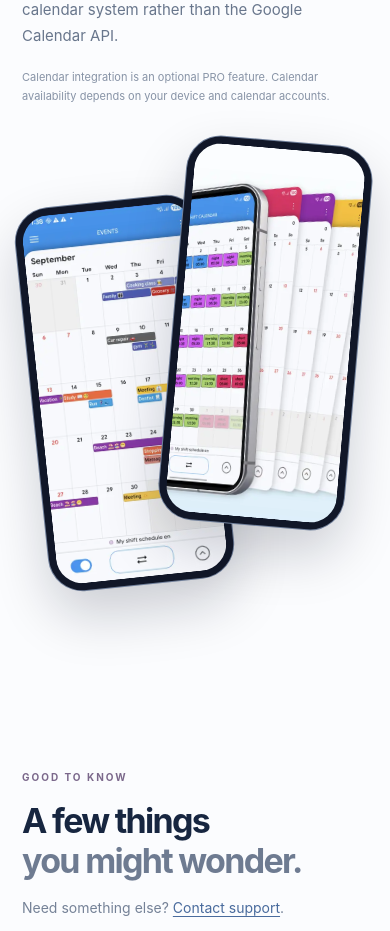
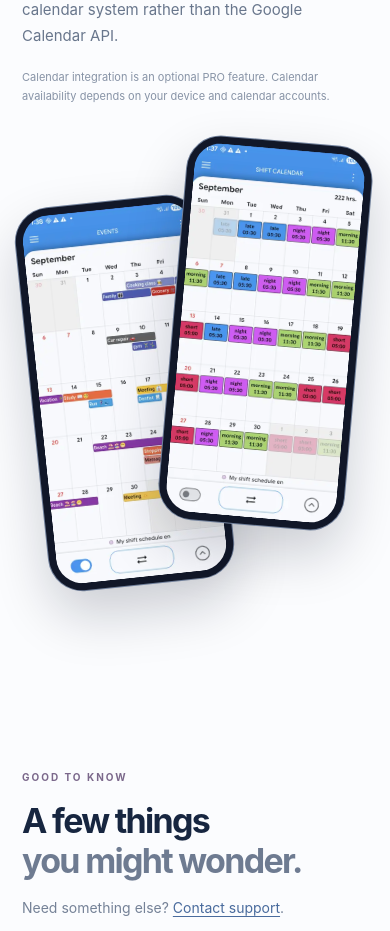
Before and after one commit to NaoKreuzeder/megashift-welcome, a Next.js app: page / in a window 390 px wide. Shown: the part 5900-6831 px from the top of the page. Built offline with nearby package versions, Linux system fonts and the light colour scheme.

Commit message:
Refine appointments phone composition

```diff
--- a/pages/index.js
+++ b/pages/index.js
@@ -57,7 +57,7 @@ export default function Home() {
 
       <section className={styles.calendarSection}>
         <div className={styles.calendarCopy}><p className={styles.sectionKicker}>04 / WORK MEETS LIFE</p><h2>Your appointments.<br /><span>Alongside your shifts.</span></h2><p>With permission, Megashift can show appointments from calendars available through Android or iOS. The integration uses your device calendar system rather than the Google Calendar API.</p><p className={styles.small}>Calendar integration is an optional PRO feature. Calendar availability depends on your device and calendar accounts.</p></div>
-        <div className={styles.calendarPhones}><Phone view="appointments" /><Phone view="themes" /></div>
+        <div className={styles.calendarPhones}><div className={styles.calendarPrimary}><Phone view="appointments" /></div><div className={styles.calendarSecondary}><Phone view="calendar" decorative /></div></div>
       </section>
 
       <section className={styles.faq}>
```
